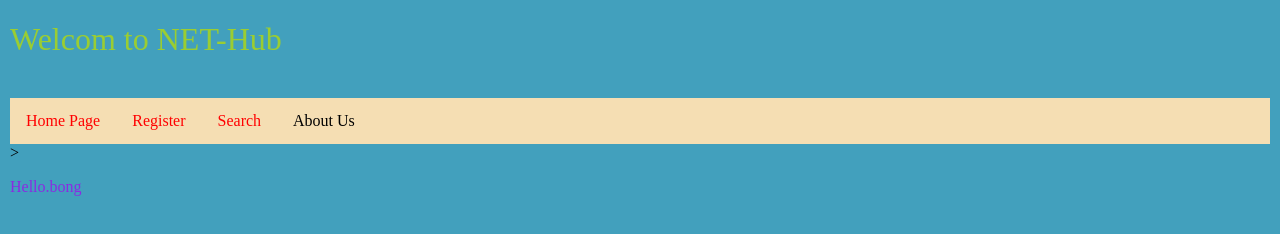
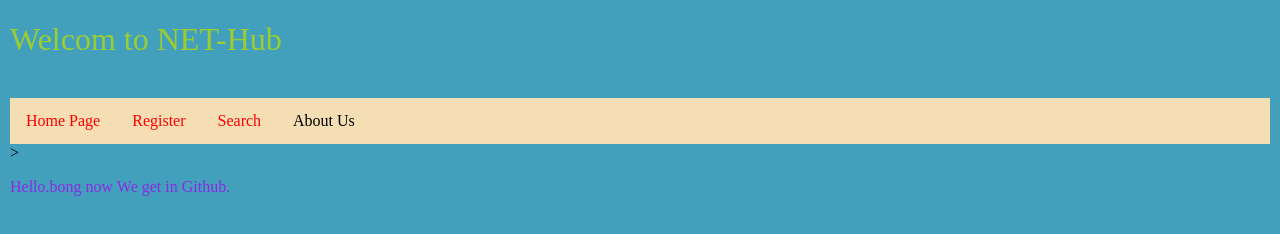
Before and after one commit to Net-01/test_web, a plain HTML site: page about_us.html in a window 1280 px wide. Drawn offline with Linux system fonts and the light colour scheme.

Commit message:
new update 2812

```diff
--- a/about_us.html
+++ b/about_us.html
@@ -16,7 +16,7 @@
             <a style="color: black;" href="about_us.html">About Us</a>
         </div>>
         <p>
-            Hello.bong
+            Hello.bong now We get in Github.
         </p>
 </body>
 </html>
```
